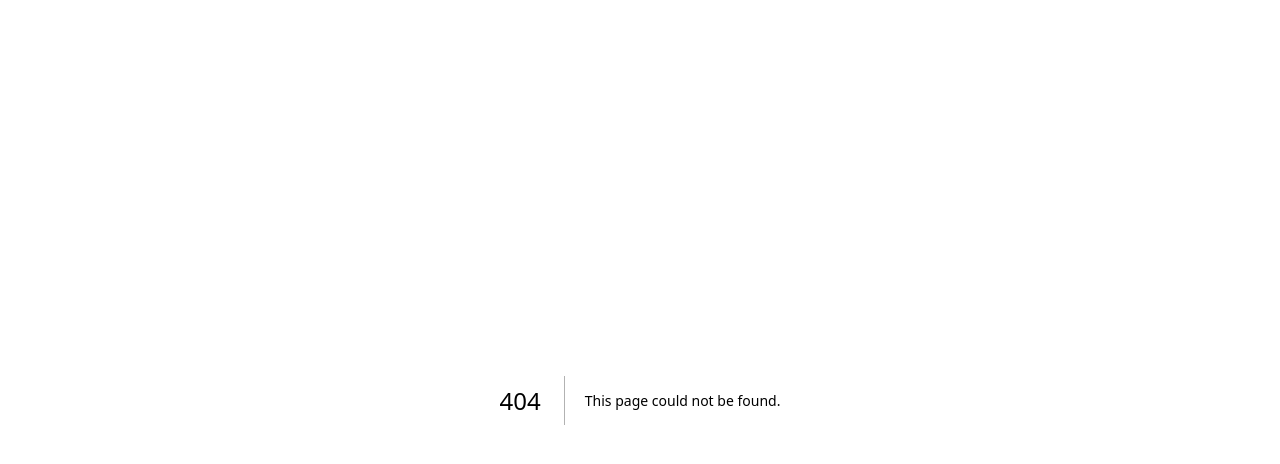
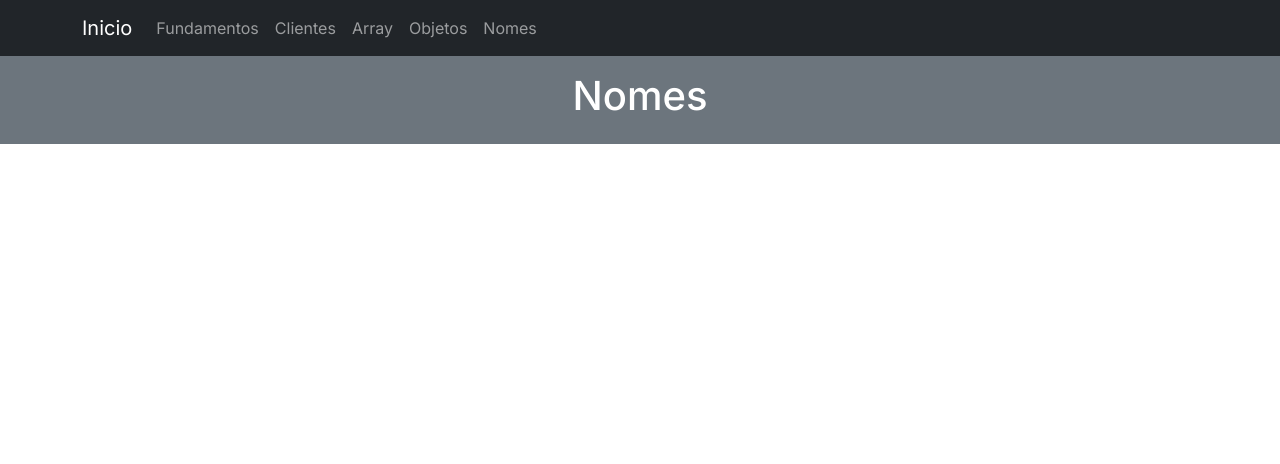
Before and after one commit to lucasrodriguesx/fundamentos, a Next.js app: page /nomes in a window 1280 px wide. Before the commit this address had no page. Shown: the top 464 px of the page. Built offline with nearby package versions, Linux system fonts and the light colour scheme.

Commit message:
Fundamentos

```diff
--- a/src/app/clientes/page.js
+++ b/src/app/clientes/page.js
@@ -1,6 +1,7 @@
 import { Table } from "react-bootstrap";
 import Cabecalho from "../components/Cabecalho";
 import Link from "next/link";
+import Pagina from "../components/Pagina";
 
 export default function Clientes(props){
 
@@ -8,7 +9,7 @@
     props.sub
 
     return (
-        <>
+        <Pagina>
         <Cabecalho titulo="Clientes" sub="Página de clientes usando o cabeçalho"/>
 
         <Link href="/">Página inicial</Link> <br />
@@ -42,6 +43,6 @@
         </tr>
       </tbody>
     </Table>
-    </>
+    </Pagina>
     )
 }
--- a/src/app/components/Pagina.js
+++ b/src/app/components/Pagina.js
@@ -1,15 +1,19 @@
+'use client'
 import { Container, Nav, Navbar } from "react-bootstrap";
 
-export default function Pagina(props){
+export default function Pagina(props) {
+
     return (
         <>
         <Navbar bg="dark" data-bs-theme="dark">
             <Container>
-                    <Navbar.Brand href="#home">Navbar</Navbar.Brand>
+                <Navbar.Brand href="/">Inicio</Navbar.Brand>
                 <Nav className="me-auto">
-                        <Nav.Link href="#home">Home</Nav.Link>
-                        <Nav.Link href="#features">Features</Nav.Link>
-                        <Nav.Link href="#pricing">Pricing</Nav.Link>
+                    <Nav.Link href="/fundamentos">Fundamentos</Nav.Link>
+                    <Nav.Link href="/clientes">Clientes</Nav.Link>
+                    <Nav.Link href="/array">Array</Nav.Link>
+                    <Nav.Link href="/objetos">Objetos</Nav.Link>
+                    <Nav.Link href="/nomes">Nomes</Nav.Link>
                 </Nav>
             </Container>
         </Navbar>
@@ -19,14 +23,8 @@
         </div>
 
         <Container>
-
             {props.children}
-
         </Container>
-
-
-
     </>
-    )
-
+    );
   }
--- a/src/app/fundamentos/page.js
+++ b/src/app/fundamentos/page.js
@@ -1,11 +1,12 @@
 import { Alert, Container } from "react-bootstrap";
 import Cabecalho from "../components/Cabecalho";
+import Pagina from "../components/Pagina";
 
 export default function Fundamentos() {
   // todo componente precisa ser escrito com letra maiscula
  // o container cria um espaçamento na web
   return (
-    <>
+    <Pagina>
       <Cabecalho />
       <Container>
         <Alert>Atenção !! preste atenção</Alert>
@@ -15,6 +16,6 @@
 
         <Cabecalho />
       </Container>
-    </>
+    </Pagina>
   );
 }
--- /dev/null
+++ b/src/app/nomes/page.js
@@ -0,0 +1,12 @@
+
+'use client'
+import Pagina from "@/app/components/Pagina";
+
+export default function Nomes(){
+
+    return (
+        <Pagina titulo="Nomes">
+
+        </Pagina>
+    );
+  }
--- a/src/app/page.js
+++ b/src/app/page.js
@@ -1,14 +1,15 @@
 import { Button } from "react-bootstrap";
 import Cabecalho from "./components/Cabecalho";
 import Link from "next/link";
+import Pagina from "./components/Pagina";
 
 export default function Home() {
   return (
-    <main>
+    <Pagina>
       <Button variant="outline-primary">Primary</Button>{' '}
       <Cabecalho titulo="Pagina Inical" sub="Lucas"/>
       <Link href='/fundamentos'> paginas fundamentos</Link>
 
-    </main>
+    </Pagina>
   );
 }
```
Lines whose indentation alone changed are shown as unchanged.
